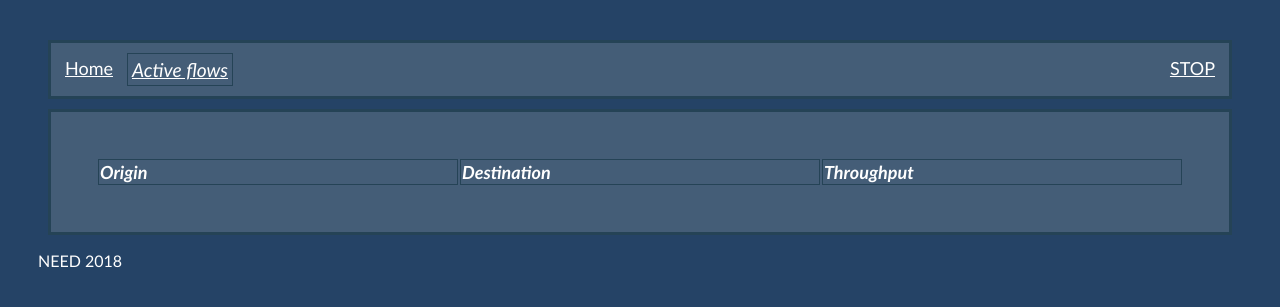
After one commit to miguelammatos/Kollaps, a Flask app: page /flows in a window 1280 px wide. The commit adds this page. Shown: the top 307 px of the page. Run offline with Flask 2, Linux system fonts and the light colour scheme; lists and menus that the app fills with data are empty; parts of the project's set-up code (start-up, migrations or seed data) failed here and were passed over.

Commit message:
Active flows in dashboard

```diff
--- a/Dashboard.py
+++ b/Dashboard.py
@@ -21,9 +21,10 @@ app = Flask(__name__, static_folder='static')
 app.secret_key = 'sdjh234hj23409ea9[u-ad=12-eqhkdjaadj23jaksldj23objadskjalskdj-1=1dadsd;akdaldm11pnf'
 
 class DashboardState:
-    graph = None
+    graph = None  # type: NetGraph
     lock = Lock()
     hosts = {}  # type: Dict[NetGraph.Service, Host]
+    flows = {} # type: Dict[str, Tuple[int, int, int]]
     stopping = False
     failed_to_shutdown = False
     lost_metadata = -1
@@ -51,6 +52,12 @@ def stop():
     Thread(target=stopExperiment, daemon=False).start()
     return redirect(url_for('main'))
 
+@app.route('/flows')
+def flows():
+    with DashboardState.lock:
+        answer = render_template('flows.html', flows=DashboardState.flows, graph=DashboardState.graph)
+        DashboardState.flows.clear()
+        return answer
 
 def stopExperiment():
     with DashboardState.lock:
@@ -130,6 +137,13 @@ def resolve_hostnames():
                 DashboardState.hosts[host].ip = ips[i]
                 DashboardState.hosts[host].down = False
 
+
+def collect_flow(bandwidth, links):
+    key = str(links[0]+links[-1])
+    with DashboardState.lock:
+        DashboardState.flows[key] = (links[0], links[-1], bandwidth)
+
+
 if __name__ == "__main__":
     if len(sys.argv) != 2:
         topology_file = "/topology.xml"
@@ -146,6 +160,8 @@ if __name__ == "__main__":
                     continue
                 DashboardState.hosts[host] = Host(host.name, host.name + "." + str(i))
 
+    fd = FlowDisseminator(collect_flow, graph)
+
     dnsThread = Thread(target=resolve_hostnames)
     dnsThread.daemon = True
     dnsThread.start()
--- a/FlowDisseminator.py
+++ b/FlowDisseminator.py
@@ -103,7 +103,7 @@ class FlowDisseminator:
         for service in self.graph.services:
             hosts = self.graph.services[service]
             for host in hosts:
-                if host != self.graph.root and not host.supervisor:
+                if host != self.graph.root:
                     s.sendto(data, (host.ip, FlowDisseminator.UDP_PORT))
                     self.sent += 1
         s.close()
--- /dev/null
+++ b/templates/flows.html
@@ -0,0 +1,48 @@
+<!DOCTYPE html>
+<html lang="en" xmlns="http://www.w3.org/1999/html" xmlns="http://www.w3.org/1999/html">
+
+<head>
+    <title>NEED Dashboard</title>
+    <link href="/static/css/style.css" rel="stylesheet">
+    <meta http-equiv="refresh" content="2"/>
+</head>
+
+<body>
+    <div class="container">
+        <div class="header">
+            <nav>
+                <ul>
+                    <li class="pull-left" role="presentation"><a href="/">Home</a></li>
+                    <li class="pull-left" role="presentation" id="active"><a href="/flows">Active flows</a></li>
+                    <li class="pull-right" role="presentation"><a href="/stop">STOP</a></li>
+                </ul>
+            </nav>
+        </div>
+
+        <div class="main">
+            <div class="container">
+                <table>
+                    <tr>
+                        <th>Origin</th>
+                        <th>Destination</th>
+                        <th>Throughput</th>
+                    </tr>
+                    {% for key, flow in flows.items() %}
+                    <tr>
+                        <td>{{graph.links[flow[0]].source.name}}</td>
+                        <td>{{graph.links[flow[1]].source.name}}</td>
+                        <td>{{flow[2]}}</td>
+                    </tr>
+                    {% endfor %}
+                </table>
+            </div>
+        </div>
+
+        <footer class="footer">
+            <p>NEED 2018</p>
+        </footer>
+
+    </div>
+</body>
+
+</html>
--- a/templates/index.html
+++ b/templates/index.html
@@ -13,6 +13,7 @@
             <nav>
                 <ul>
                     <li class="pull-left" role="presentation" id="active"><a href="/">Home</a></li>
+                    <li class="pull-left" role="presentation"><a href="/flows">Active flows</a></li>
                     <li class="pull-right" role="presentation"><a href="/stop">STOP</a></li>
                 </ul>
             </nav>
```
Also changed, not shown: tests/needTest.yaml (+5 -5 lines), tests/topology5.xml (+5 -5 lines).
